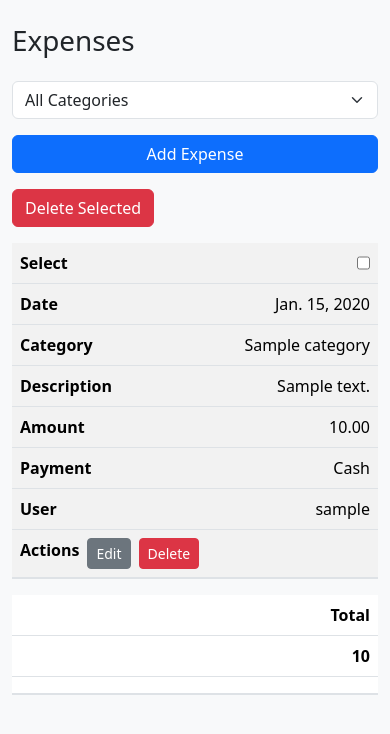
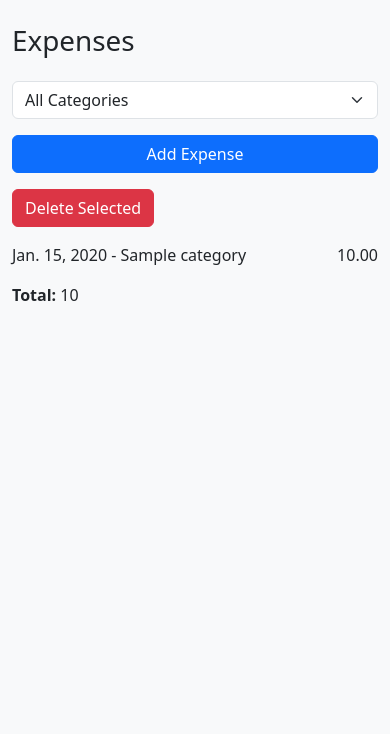
Before and after one commit to KripKrop72724/MORACRM, a Django app: page / in a window 390 px wide. Shown: the part 76-810 px from the top of the page. Run offline with Django 4.2, Linux system fonts and the light colour scheme; a user stored in the database is signed in; tables that the repository leaves empty hold one stand-in row (values such as "Sample post").

Commit message:
Add mobile card view for expenses

```diff
--- a/expensecrm/static/css/styles.css
+++ b/expensecrm/static/css/styles.css
@@ -36,6 +36,17 @@ body {
     }
 }
 
+/* Mobile card styles */
+@media (max-width: 768px) {
+    details.expense-card summary {
+        list-style: none;
+        cursor: pointer;
+    }
+    details.expense-card summary::-webkit-details-marker {
+        display: none;
+    }
+}
+
 @media (min-width: 576px) {
     .w-sm-auto {
         width: auto !important;
--- a/expensecrm/templates/expenses/expense_list.html
+++ b/expensecrm/templates/expenses/expense_list.html
@@ -21,7 +21,7 @@
     <div class="mb-3">
         <button type="submit" class="btn btn-danger" onclick="return confirm('Delete selected expenses?');">Delete Selected</button>
     </div>
-    <div class="table-responsive">
+    <div class="table-responsive d-none d-md-block">
     <table class="table table-striped expenses-table">
         <thead>
             <tr>
@@ -62,8 +62,31 @@
             </tr>
         </tfoot>
 </table>
+    </div>
+</form>
+
+<div class="d-block d-md-none">
+    {% for expense in expenses %}
+    <details class="expense-card mb-3">
+        <summary class="expense-card-summary d-flex justify-content-between align-items-center">
+            <span>{{ expense.date }} - {{ expense.category.name }}</span>
+            <span>{{ expense.amount }}</span>
+        </summary>
+        <div class="card card-body">
+            <p class="mb-1"><strong>Description:</strong> {{ expense.description }}</p>
+            <p class="mb-1"><strong>Payment:</strong> {{ expense.payment_method }}</p>
+            <p class="mb-1"><strong>User:</strong> {{ expense.user.username }}</p>
+            <div class="mt-2">
+                <a href="{% url 'expense_edit' expense.pk %}" class="btn btn-sm btn-secondary me-2">Edit</a>
+                <a href="{% url 'expense_delete' expense.pk %}" class="btn btn-sm btn-danger">Delete</a>
+            </div>
+        </div>
+    </details>
+    {% empty %}
+    <p>No expenses found.</p>
+    {% endfor %}
+    <div class="mt-2"><strong>Total:</strong> {{ total }}</div>
 </div>
-</form>
 <script>
 document.getElementById('selectAll').addEventListener('change', function() {
     const checked = this.checked;
```
